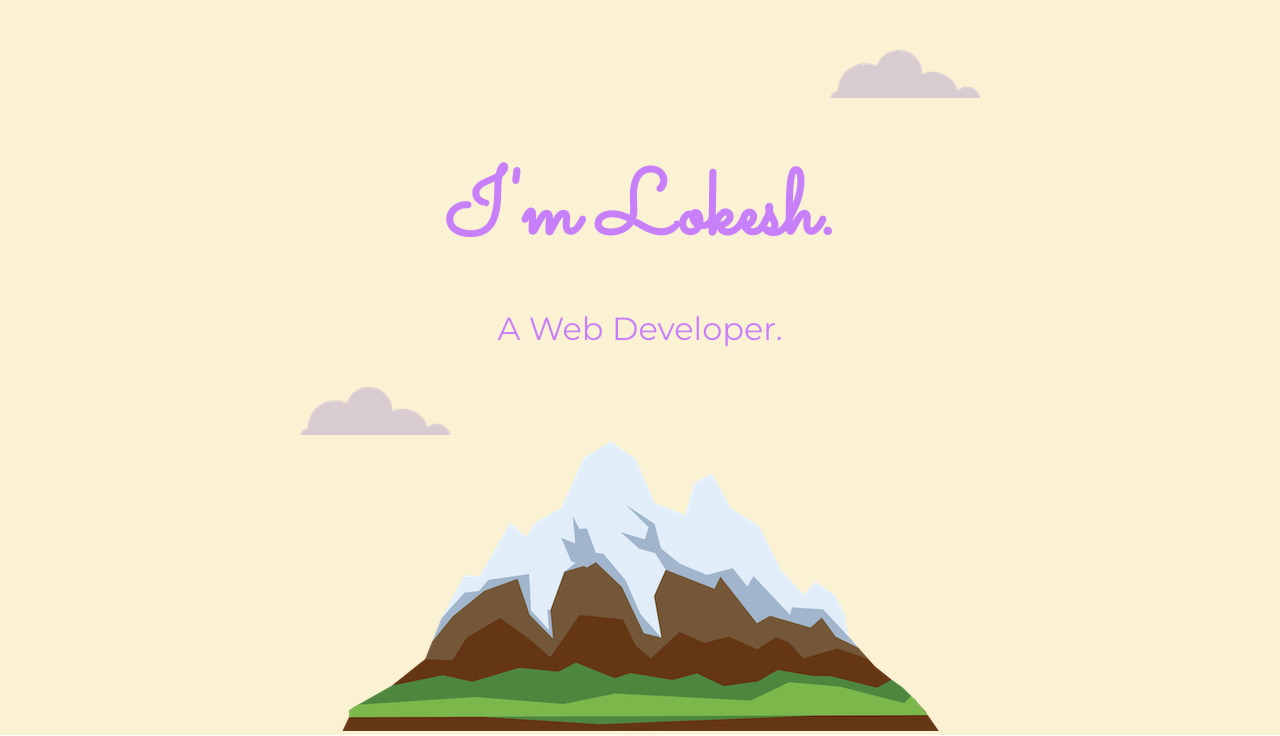
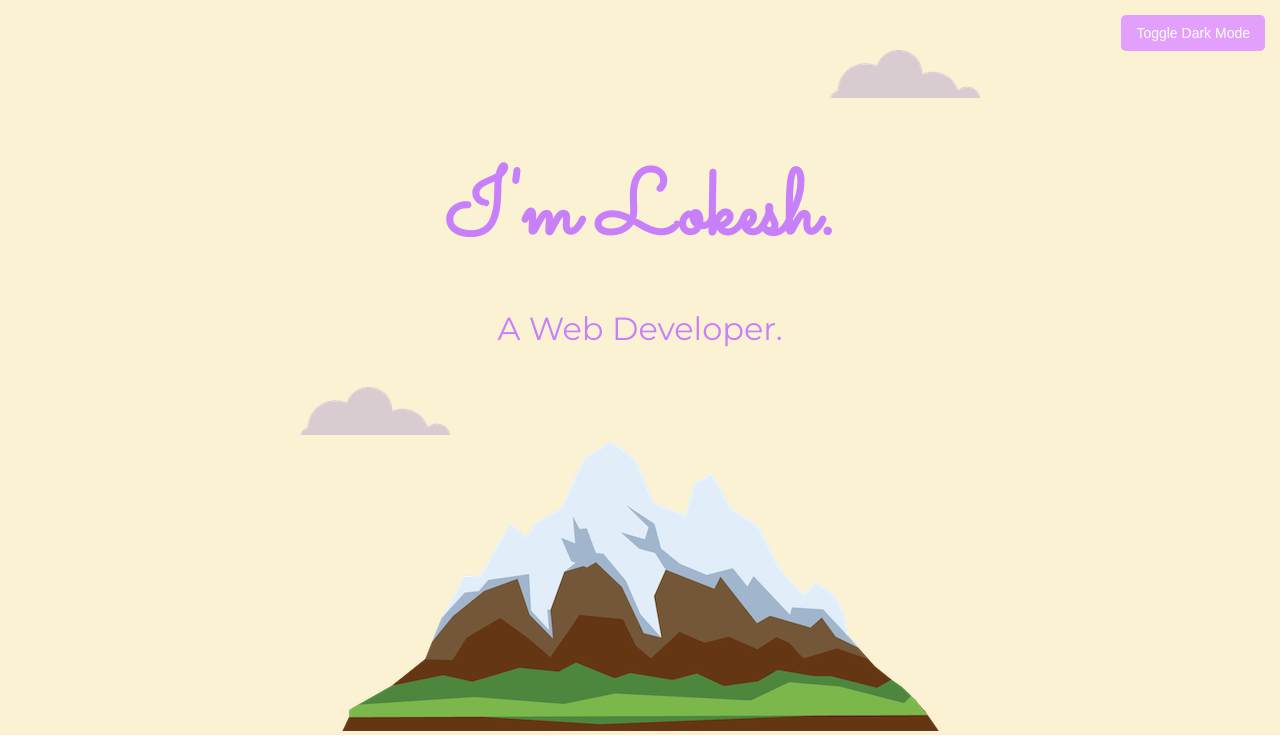
Before and after one commit to LokeshVrma/cv, a plain HTML site: page index.html in a window 1280 px wide. Shown: the top 736 px of the page. Drawn offline with Linux system fonts and the light colour scheme.

Commit message:
add dark mode toggle

```diff
--- a/css/styles.css
+++ b/css/styles.css
@@ -3,6 +3,17 @@ body {
     text-align: center;
     font-family: 'Merriweather', serif;
 }
+
+body.dark-mode {
+    background-color: #333;
+    color: #fff;
+}
+
+body.dark-mode .top-container {
+    background-color: #333;
+    color: #fff;
+}
+
 
 hr {
     color: #E3ACF9;
@@ -119,3 +130,21 @@ a {
     float: right;
     margin-left: 30px;
 }
+
+.dark-mode-toggle {
+    position: absolute;
+    top: 15px;
+    right: 15px;
+    background-color: #e2a0fc;
+    color: white;
+    border: none;
+    padding: 10px 15px;
+    border-radius: 5px;
+    cursor: pointer;
+    font-size: 14px;
+    transition: background-color 0.3s ease;
+}
+
+.dark-mode-toggle:hover {
+    background-color: #d780fa;
+}
--- a/index.html
+++ b/index.html
@@ -8,9 +8,17 @@
     <link rel="preconnect" href="https://fonts.googleapis.com">
     <link rel="preconnect" href="https://fonts.gstatic.com" crossorigin>
     <link href="https://fonts.googleapis.com/css2?family=Merriweather&family=Montserrat&family=Sacramento&display=swap" rel="stylesheet">
+
+    <script>
+      function toggleDarkMode() {
+          var body = document.body;
+          body.classList.toggle('dark-mode');
+      }
+  </script>
 </head>
 <body>
     <div class="top-container">
+        <button class="dark-mode-toggle" onclick="toggleDarkMode()">Toggle Dark Mode</button>
         <img class="top-cloud" src="static/images/cloud.png" alt="cloud-img">
         <h1>I'm Lokesh.</h1>
         <h2>A Web Developer.</h2>
```
